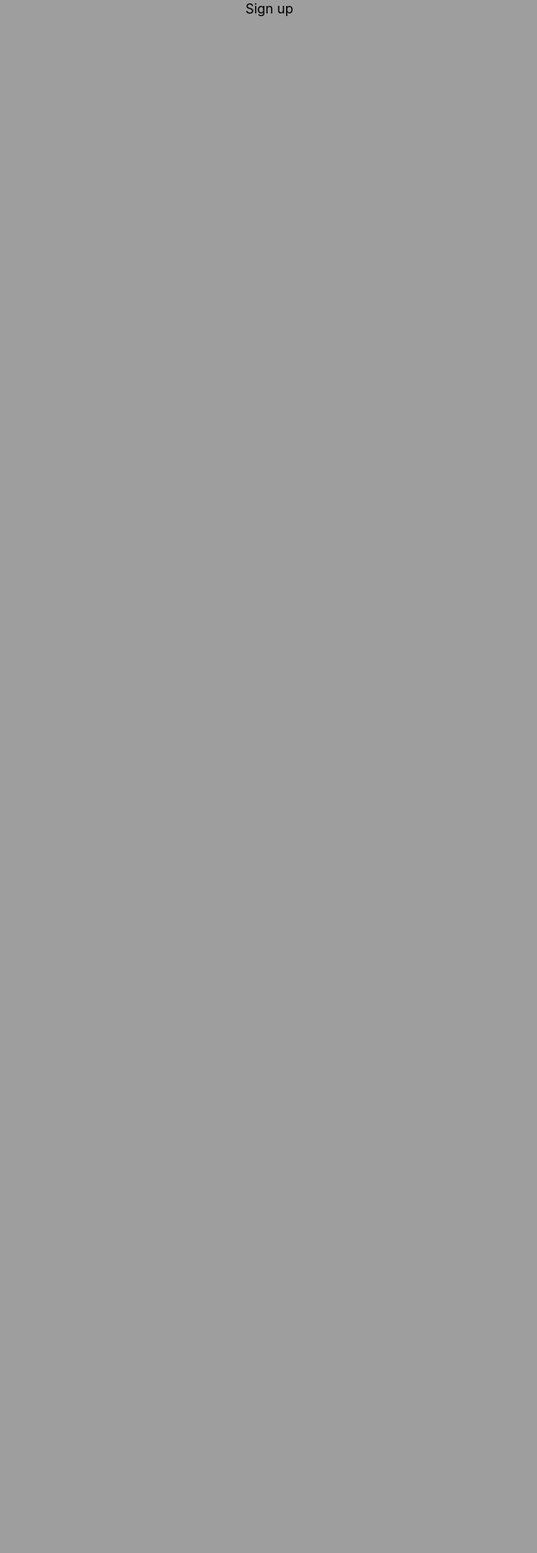
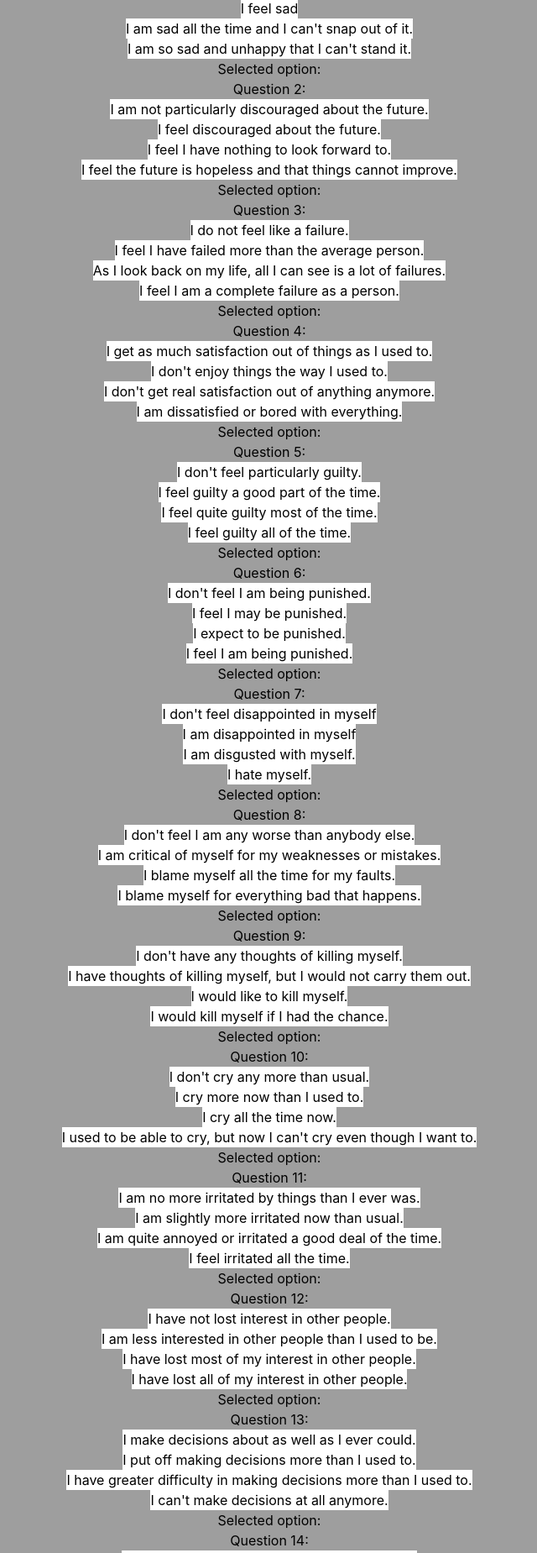
Before and after one commit to williamjiang26/BDI, a React (Vite) app in the folder client/: page /bdi in a window 1280 px wide. Before the commit this address led to /sign-in. Shown: the part 315-2164 px from the top of the page at 84% size, without its empty margins (319-959 px from the left). Before the commit the page ends 800 px from the top, so only its background shows below. Built offline with nearby package versions, Linux system fonts and the light colour scheme; no server answers.

Commit message:
added env

```diff
--- a/client/src/App.jsx
+++ b/client/src/App.jsx
@@ -6,25 +6,22 @@ import SignUp from './pages/SignUp';
 import Profile from './pages/Profile';
 import Header from './components/Header';
 import PrivateRoute from './components/PrivateRoute';
-import BDI from './components/BDI'
-
-
+import BDI from './pages/BDI'
+import BDI2 from './pages/BDI2'
 
 export default function App() {
   return (
     <BrowserRouter>
-      {/* header */}
       <Header />
       <Routes>
         <Route path='/' element={<Home />} />
         <Route path='/about' element={<About />} />
         <Route path='/sign-in' element={<SignIn />} />
         <Route path='/sign-up' element={<SignUp />} />
+        <Route path = "/bdi" element={<BDI2/>} />
         <Route element={<PrivateRoute />}>
-          <Route path = "/bdi" element={<BDI/>} />
           <Route path='/profile' element={<Profile />} />
         </Route>
-
       </Routes>
     </BrowserRouter>
   );
--- /dev/null
+++ b/client/src/pages/BDI2.jsx
@@ -0,0 +1,98 @@
+const list = [
+    ['I do not feel sad.','I feel sad','I am sad all the time and I can\'t snap out of it. ','I am so sad and unhappy that I can\'t stand it.'],
+    ['I am not particularly discouraged about the future.', 'I feel discouraged about the future.', 'I feel I have nothing to look forward to.', 'I feel the future is hopeless and that things cannot improve.'],
+    ['I do not feel like a failure.', 'I feel I have failed more than the average person.', 'As I look back on my life, all I can see is a lot of failures.', 'I feel I am a complete failure as a person.'],
+    ['I get as much satisfaction out of things as I used to.', 'I don\'t enjoy things the way I used to.', 'I don\'t get real satisfaction out of anything anymore.', 'I am dissatisfied or bored with everything.'],
+    ['I don\'t feel particularly guilty.', 'I feel guilty a good part of the time.', 'I feel quite guilty most of the time.', 'I feel guilty all of the time.'],
+    ['I don\'t feel I am being punished.', 'I feel I may be punished.', 'I expect to be punished.', 'I feel I am being punished.'],
+    ['I don\'t feel disappointed in myself', 'I am disappointed in myself', 'I am disgusted with myself.', 'I hate myself.'],
+    ['I don\'t feel I am any worse than anybody else.', 'I am critical of myself for my weaknesses or mistakes.', 'I blame myself all the time for my faults.', 'I blame myself for everything bad that happens.'],
+    ['I don\'t have any thoughts of killing myself.', 'I have thoughts of killing myself, but I would not carry them out.', 'I would like to kill myself.', 'I would kill myself if I had the chance.'],
+    ['I don\'t cry any more than usual.', 'I cry more now than I used to.', 'I cry all the time now.', 'I used to be able to cry, but now I can\'t cry even though I want to.'],
+    ['I am no more irritated by things than I ever was.', 'I am slightly more irritated now than usual.', 'I am quite annoyed or irritated a good deal of the time.', 'I feel irritated all the time.'],
+    ['I have not lost interest in other people.', 'I am less interested in other people than I used to be.', 'I have lost most of my interest in other people.', 'I have lost all of my interest in other people.'],
+    ['I make decisions about as well as I ever could.', 'I put off making decisions more than I used to.', 'I have greater difficulty in making decisions more than I used to.', 'I can\'t make decisions at all anymore.'],
+    ['I don\'t feel that I look any worse than I used to.', 'I am worried that I am looking old or unattractive.', 'I feel there are permanent changes in my appearance that make me look unattractive.', 'I believe that I look ugly.'],
+    ['I can work about as well as before.', 'It takes an extra effort to get started at doing something.', 'I have to push myself very hard to do anything.', 'I can\'t do any work at all.'],
+    ['I can sleep as well as usual.', 'I don\'t sleep as well as I used to.', 'I wake up 1-2 hours earlier than usual and find it hard to get back to sleep.', 'I wake up several hours earlier than I used to and cannot get back to sleep.'],
+    ['I don\'t get more tired than usual.', 'I get tired more easily than I used to.', 'I get tired from doing almost anything.', 'I am too tired to do anything.'],
+    ['My appetite is no worse than usual.', 'My appetite is not as good as it used to be.', 'My appetite is much worse now.', 'I have no appetite at all anymore.'],
+    ['I haven\'t lost much weight, if any, lately.', 'I have lost more than five pounds.', 'I have lost more than ten pounds.', 'I have lost more than fifteen pounds.'],
+    ['I am no more worried about my health than usual.', 'I am worried about physical problems like aches, pains, upset stomach, or constipation.', 'I am very worried about physical problems and it\'s hard to think of much else.', 'I am so worried about my physical problems that I cannot think of anything else.'],
+    ['I have not noticed any recent change in my interest in sex.', 'I am less interested in sex than I used to be.', 'I have almost no interest in sex.', 'I have lost interest in sex completely.']
+]
+
+import React, { useState } from 'react';
+
+export default function BDI2(){
+
+    const [score, setScore]  = useState([Array(21).fill(null)])
+
+    let newScore;
+
+    const Question = ({questionNumber, element}) => {
+        const [selectedOption, setSelectedOption] = useState(null);
+        const handleOptionChange = (option) => {
+        setSelectedOption(option);
+        };
+
+        return (
+            <div>
+            <h2>Question {questionNumber}:</h2>
+            <button
+                onClick={() => handleOptionChange(0)}
+                style={{ backgroundColor: selectedOption === 0 ? 'lightblue' : 'white' }}
+            >
+                {element[0]}
+            </button>
+                <br/>
+            <button
+                onClick={() => handleOptionChange(1)}
+                style={{ backgroundColor: selectedOption === 1 ? 'lightblue' : 'white' }}
+            >
+                {element[1]}
+            </button>
+            <br/>
+            <button
+                onClick={() => handleOptionChange(2)}
+                style={{ backgroundColor: selectedOption === 2 ? 'lightblue' : 'white' }}
+            >
+                {element[2]}
+            </button>
+            <br/>
+            <button
+                onClick={() => handleOptionChange(3)}
+                style={{ backgroundColor: selectedOption === 3 ? 'lightblue' : 'white' }}
+            >
+                {element[3]}
+            </button>
+            <p>Selected option: {selectedOption}</p>
+            </div>
+        )
+    }
+
+    return (<>
+        Counter:
+       <Question questionNumber = {1} element = {list[0]}/>
+       <Question questionNumber = {2} element = {list[1]}/>
+       <Question questionNumber = {3} element = {list[2]}/>
+       <Question questionNumber = {4} element = {list[3]}/>
+       <Question questionNumber = {5} element = {list[4]}/>
+       <Question questionNumber = {6} element = {list[5]}/>
+       <Question questionNumber = {7} element = {list[6]}/>
+       <Question questionNumber = {8} element = {list[7]}/>
+       <Question questionNumber = {9} element = {list[8]}/>
+       <Question questionNumber = {10} element = {list[9]}/>
+       <Question questionNumber = {11} element = {list[10]}/>
+       <Question questionNumber = {12} element = {list[11]}/>
+       <Question questionNumber = {13} element = {list[12]}/>
+       <Question questionNumber = {14} element = {list[13]}/>
+       <Question questionNumber = {15} element = {list[14]}/>
+       <Question questionNumber = {16} element = {list[15]}/>
+       <Question questionNumber = {17} element = {list[16]}/>
+       <Question questionNumber = {18} element = {list[17]}/>
+       <Question questionNumber = {19} element = {list[18]}/>
+       <Question questionNumber = {20} element = {list[19]}/>
+       <Question questionNumber = {21} element = {list[20]}/>
+    </>)
+}
```
Also changed, not shown: client/src/pages/BDI.jsx (renamed from client/src/components/BDI.jsx), 1 other file (tests, documents, lock files or other folders).
